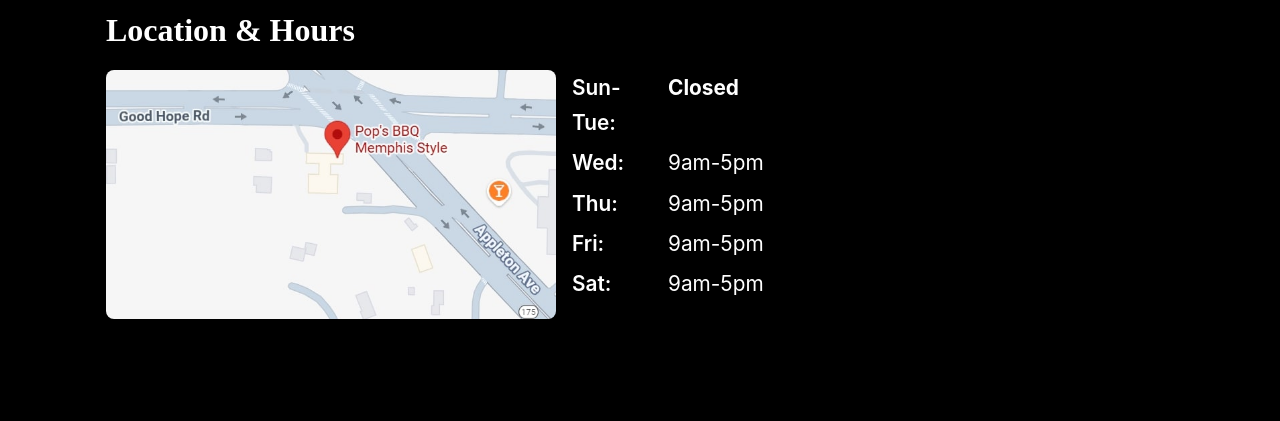
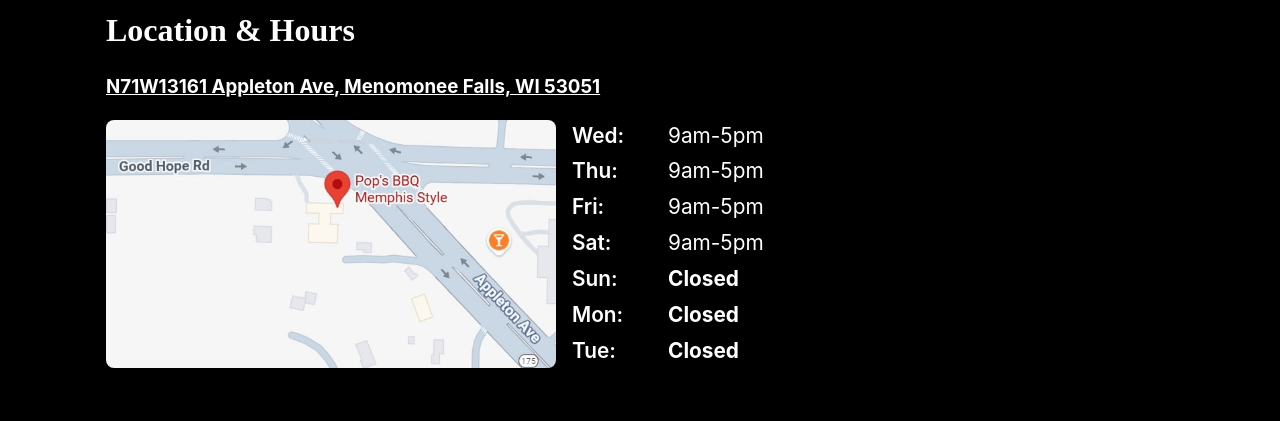
Before and after one commit to stockbae/pops-bbq, a React (Vite) app in the folder client/: page / in a window 1280 px wide. Shown: the part 679-1100 px from the top of the page. Built offline with nearby package versions, Linux system fonts and the light colour scheme; no server answers; a web font is replaced by a local one.

Commit message:
final about section upd ate, added hours, location, and link to google maps

```diff
--- a/client/src/App.css
+++ b/client/src/App.css
@@ -508,7 +508,7 @@ p {
   padding: 0;
   margin: 0;
   font-size: 1.3rem;
-  line-height: 1.7;
+  line-height: 1.5;
   display: flex;
   flex-direction: column;
   justify-content: flex-start;
--- a/client/src/components/AboutSection.jsx
+++ b/client/src/components/AboutSection.jsx
@@ -11,6 +11,12 @@ export default function AboutSection() {
         <br></br>
 
         <h2>Location & Hours</h2>
+        <h3><a
+              href="https://www.google.com/maps/dir/Pop%27s+BBQ+Memphis+Style/Pop%27s+BBQ+Memphis+Style,+N71W13161+Appleton+Ave,+Menomonee+Falls,+WI+53051"
+              target="_blank"
+              rel="noopener noreferrer">
+        N71W13161 Appleton Ave, Menomonee Falls, WI 53051
+        </a></h3>
 
         <div className="location-hours-container">
           {/*Map Image */}
@@ -29,11 +35,13 @@ export default function AboutSection() {
 
           {/*Hours Text */}
           <ul className="hours-list">
-            <li><span className="day">Sun-Tue:</span> <span className="time"><strong>Closed</strong></span></li>
             <li><span className="day">Wed:</span> <span className="time">9am-5pm</span></li>
             <li><span className="day">Thu:</span> <span className="time">9am-5pm</span></li>
             <li><span className="day">Fri:</span> <span className="time">9am-5pm</span></li>
             <li><span className="day">Sat:</span> <span className="time">9am-5pm</span></li>
+            <li><span className="day">Sun:</span> <span className="time"><strong>Closed</strong></span></li>
+            <li><span className="day">Mon:</span> <span className="time"><strong>Closed</strong></span></li>
+            <li><span className="day">Tue:</span> <span className="time"><strong>Closed</strong></span></li>
         </ul>
 
           </div>
```
